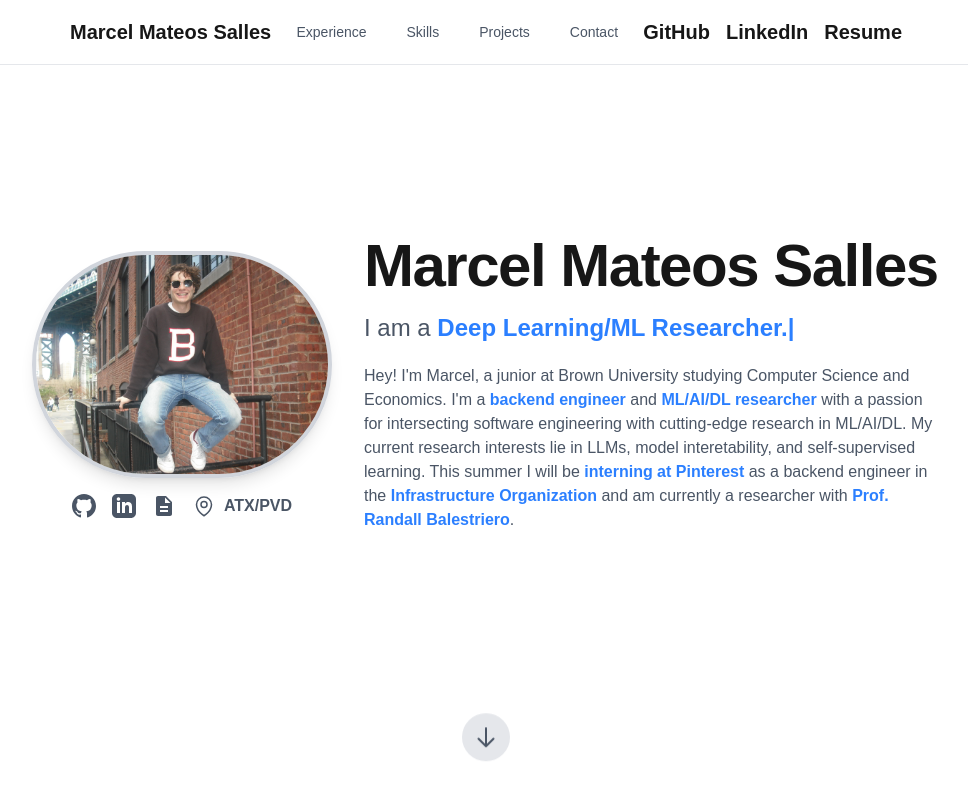
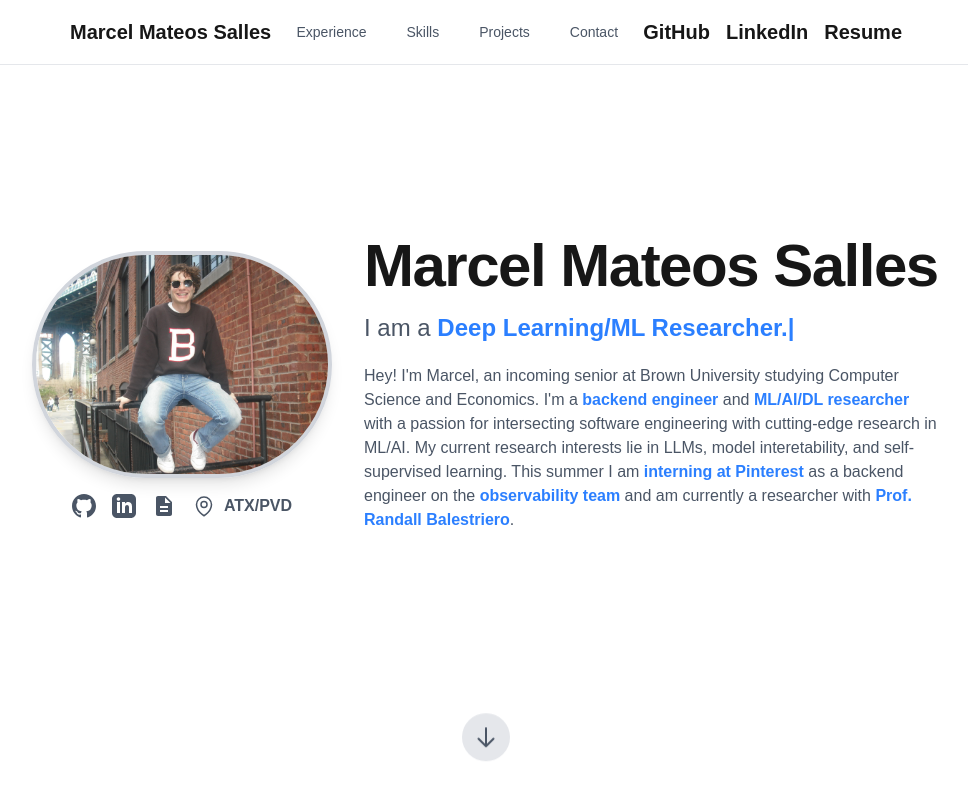
Before and after one commit to MarcelMatsal/marcel-website, a Next.js app: page / in a window 1280 px wide. Shown: the top 788 px of the page, without its empty margins (154-1122 px from the left). Built offline with nearby package versions, Linux system fonts and the light colour scheme.

Commit message:
minor refactoring and updates

```diff
--- a/src/components/ExperienceTimeline.tsx
+++ b/src/components/ExperienceTimeline.tsx
@@ -18,9 +18,9 @@ export default function TimelineSection() {
           iconStyle={{ background: '#FF9999', color: '#fff' }}
           icon={<svg xmlns="http://www.w3.org/2000/svg" viewBox="0 0 384 512" fill="currentColor" width="24" height="24"><path d="M204 6.5C101.4 6.5 0 74.9 0 185.6 0 256 39.6 296 63.6 296c9.9 0 15.6-27.6 15.6-35.4 0-9.3-23.7-29.1-23.7-67.8 0-80.4 61.2-137.4 140.4-137.4 68.1 0 118.5 38.7 118.5 109.8 0 53.1-21.3 152.7-90.3 152.7-24.9 0-46.2-18-46.2-43.8 0-37.8 26.4-74.4 26.4-113.4 0-66.2-93.9-54.2-93.9 25.8 0 16.8 2.1 35.4 9.6 50.7-13.8 59.4-42 147.9-42 209.1 0 18.9 2.7 37.5 4.5 56.4 3.4 3.8 1.7 3.4 6.9 1.5 50.4-69 48.6-82.5 71.4-172.8 12.3 23.4 44.1 36 69.3 36 106.2 0 153.9-103.5 153.9-196.8C384 71.3 298.2 6.5 204 6.5z"/></svg>}
         >
-          <h3 className="vertical-timeline-element-title">Incoming Software Engineer Intern</h3>
+          <h3 className="vertical-timeline-element-title">Software Engineer Intern</h3>
           <h4 className="vertical-timeline-element-subtitle">Pinterest</h4>
-          <p className="text-white font-bold">Backend - Infrastructure Organization</p>
+          <p className="text-white font-bold">Backend - Observability Team</p>
         </VerticalTimelineElement>
 
 
--- a/src/components/HomeAndAbout.tsx
+++ b/src/components/HomeAndAbout.tsx
@@ -135,10 +135,10 @@ export default function HomeAndAboutSection() {
 
         {/* About Text */}
         <p className="text-gray-600 dark:text-gray-300 mt-1">
-          Hey! I&apos;m Marcel, a junior at Brown University studying Computer Science and Economics.
+          Hey! I&apos;m Marcel, an incoming senior at Brown University studying Computer Science and Economics.
           I&apos;m a <span className="text-blue-500 font-bold">backend engineer</span> and  <span className="text-blue-500 font-bold">ML/AI/DL researcher </span> with a passion for intersecting software
-          engineering with cutting-edge research in ML/AI/DL. My current research interests lie in
-          LLMs, model interetability, and self-supervised learning. This summer I will be <span className="text-blue-500 font-bold"> interning at Pinterest </span> as a backend engineer in the <span className="text-blue-500 font-bold"> Infrastructure Organization </span> and am currently
+          engineering with cutting-edge research in ML/AI. My current research interests lie in
+          LLMs, model interetability, and self-supervised learning. This summer I am <span className="text-blue-500 font-bold"> interning at Pinterest </span> as a backend engineer on the <span className="text-blue-500 font-bold"> observability team </span> and am currently
           a researcher with <a href="https://randallbalestriero.github.io/" target="_blank" rel="noopener noreferrer" className="text-blue-500 font-bold hover:underline">Prof. Randall Balestriero</a>.
         </p>
       </div>
```
